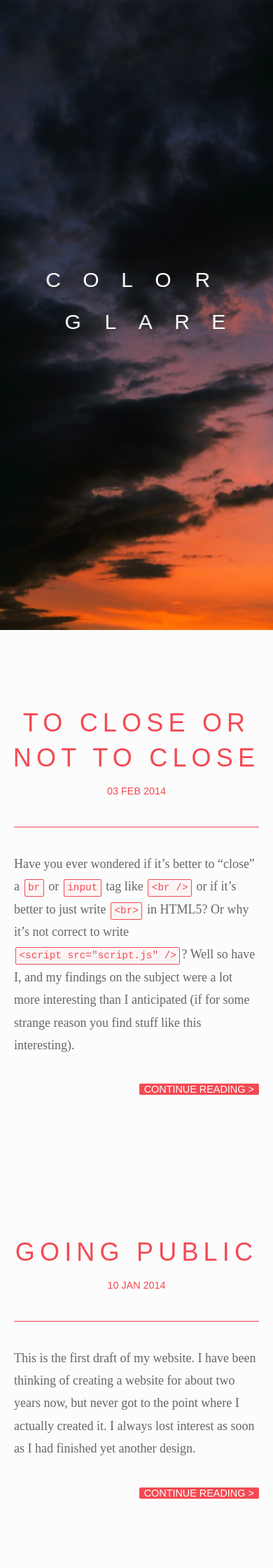
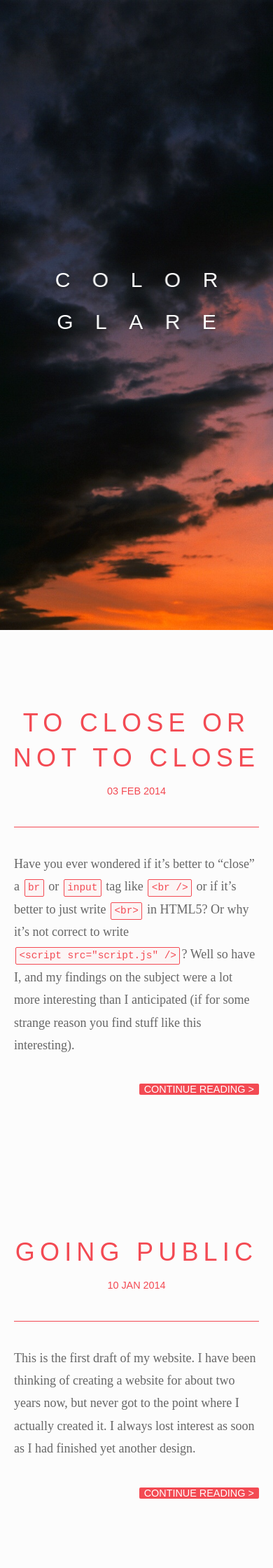
Before and after one commit to enyo/enyo.github.io, a Jekyll site: the page built from index.html, in a window 390 px wide. Shown: the top 2240 px of the page at 70% size. Built offline with Jekyll 4.4.1, drawn with Linux system fonts in a browser that asks for light colours; Markdown is read by kramdown in place of the engine named in the settings; comment, search, counter and statistics services are not loaded.

Commit message:
Fixed the letter spacing again.

```diff
--- a/css/main.css
+++ b/css/main.css
@@ -640,40 +640,40 @@ body.header-loaded > header h1 a span:nth-of-type(10) {
   body.header-loaded > header h1 {
     font-weight: 300;
   }
-  body.header-loaded > header h1 span:nth-of-type(1),
-  body.header-loaded > header h1 span:nth-of-type(6) {
+  body.header-loaded > header h1 a span:nth-of-type(1),
+  body.header-loaded > header h1 a span:nth-of-type(6) {
     -webkit-transform: translateX(-0.3em);
     -moz-transform: translateX(-0.3em);
     -o-transform: translateX(-0.3em);
     -ms-transform: translateX(-0.3em);
     transform: translateX(-0.3em);
   }
-  body.header-loaded > header h1 span:nth-of-type(2),
-  body.header-loaded > header h1 span:nth-of-type(7) {
+  body.header-loaded > header h1 a span:nth-of-type(2),
+  body.header-loaded > header h1 a span:nth-of-type(7) {
     -webkit-transform: translateX(-0.15em);
     -moz-transform: translateX(-0.15em);
     -o-transform: translateX(-0.15em);
     -ms-transform: translateX(-0.15em);
     transform: translateX(-0.15em);
   }
-  body.header-loaded > header h1 span:nth-of-type(3),
-  body.header-loaded > header h1 span:nth-of-type(8) {
+  body.header-loaded > header h1 a span:nth-of-type(3),
+  body.header-loaded > header h1 a span:nth-of-type(8) {
     -webkit-transform: translateX(0);
     -moz-transform: translateX(0);
     -o-transform: translateX(0);
     -ms-transform: translateX(0);
     transform: translateX(0);
   }
-  body.header-loaded > header h1 span:nth-of-type(4),
-  body.header-loaded > header h1 span:nth-of-type(9) {
+  body.header-loaded > header h1 a span:nth-of-type(4),
+  body.header-loaded > header h1 a span:nth-of-type(9) {
     -webkit-transform: translateX(0.15em);
     -moz-transform: translateX(0.15em);
     -o-transform: translateX(0.15em);
     -ms-transform: translateX(0.15em);
     transform: translateX(0.15em);
   }
-  body.header-loaded > header h1 span:nth-of-type(5),
-  body.header-loaded > header h1 span:nth-of-type(10) {
+  body.header-loaded > header h1 a span:nth-of-type(5),
+  body.header-loaded > header h1 a span:nth-of-type(10) {
     -webkit-transform: translateX(0.3em);
     -moz-transform: translateX(0.3em);
     -o-transform: translateX(0.3em);
```
Also changed, not shown: _css-source/header.styl (+17 -16 lines).
